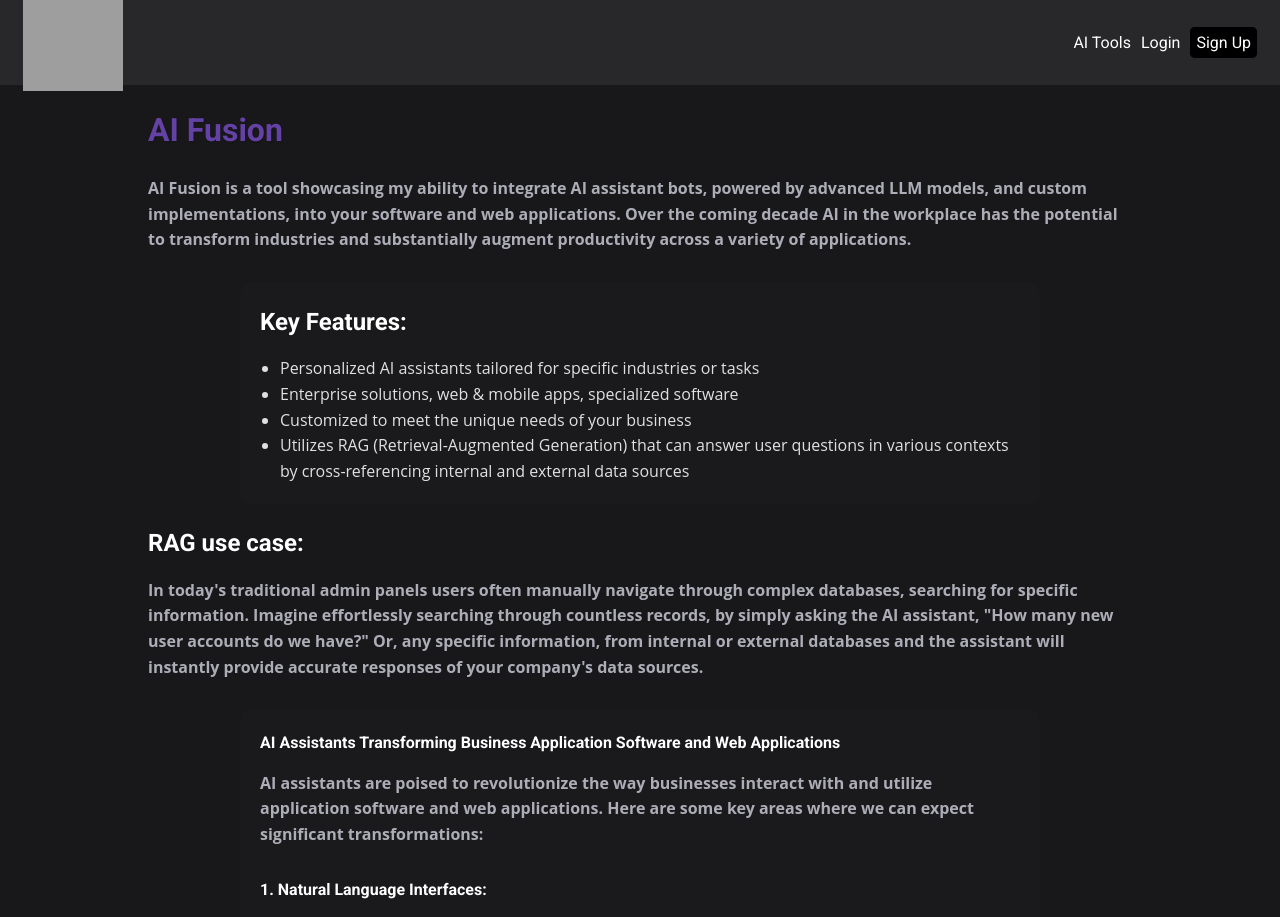
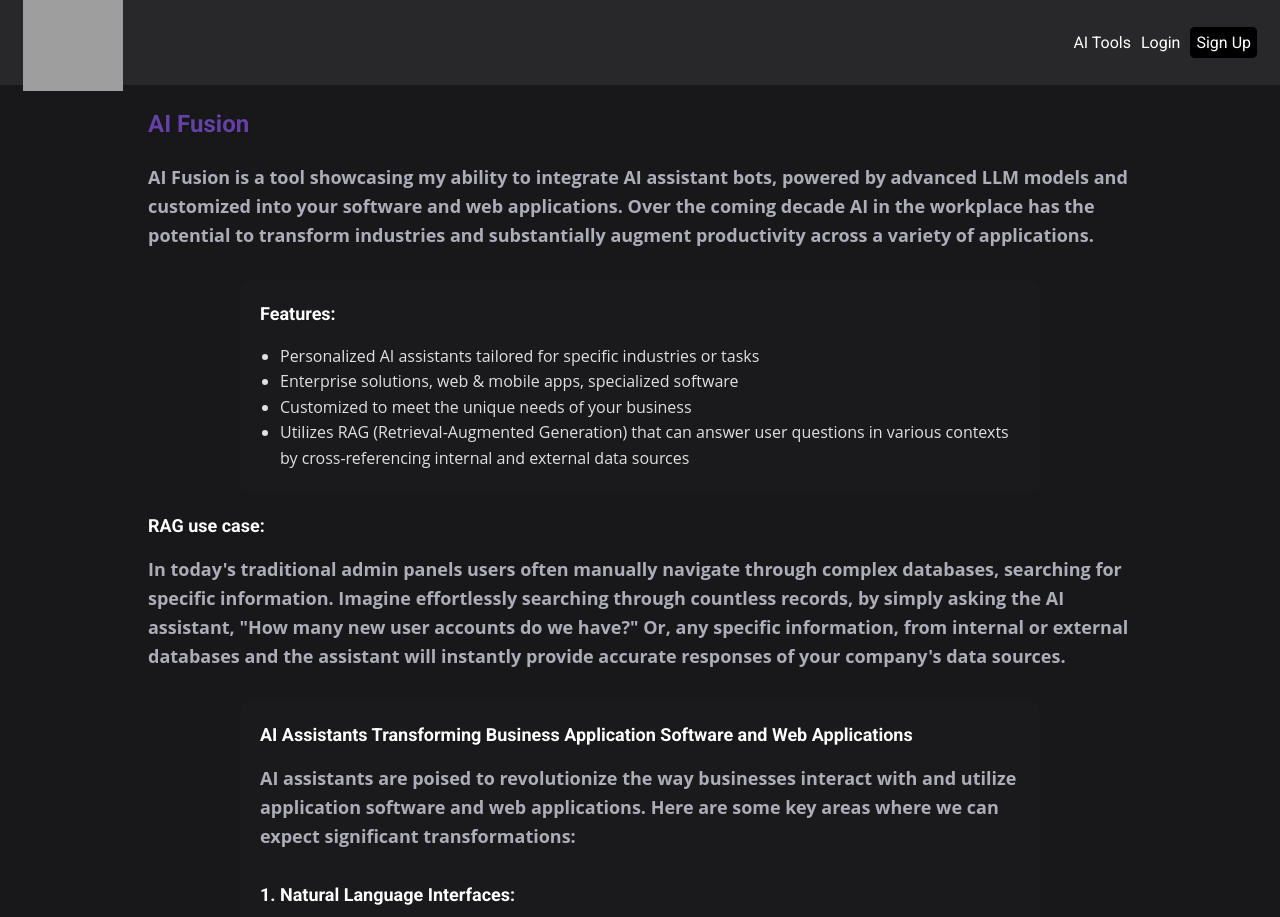
Before and after one commit to gitlaws/AI-Fusion, an Angular app: page /home in a window 1280 px wide. Shown: the top 917 px of the page. Built offline with nearby package versions, Linux system fonts and the light colour scheme; grey boxes are pictures that could not be loaded.

Commit message:
font updates

```diff
--- a/src/app/common/home/home.component.html
+++ b/src/app/common/home/home.component.html
@@ -3,13 +3,13 @@
     <h1>AI Fusion</h1>
     <p>
       AI Fusion is a tool showcasing my ability to integrate AI assistant bots,
-      powered by advanced LLM models, and custom implementations, into your
-      software and web applications. Over the coming decade AI in the workplace
-      has the potential to transform industries and substantially augment
-      productivity across a variety of applications.
+      powered by advanced LLM models and customized into your software and web
+      applications. Over the coming decade AI in the workplace has the potential
+      to transform industries and substantially augment productivity across a
+      variety of applications.
     </p>
     <div class="features">
-      <h3>Key Features:</h3>
+      <h3>Features:</h3>
       <ul>
         <li>
           Personalized AI assistants tailored for specific industries or tasks
--- a/src/app/common/home/home.component.scss
+++ b/src/app/common/home/home.component.scss
@@ -11,12 +11,15 @@ $background-color: #18181b;
 $hover-color: darken($primary-color, 10%);
 $subtext-color: #cccccc;
 $subtext-highlight-color: #ffcc00;
-$features-background-color: rgba(32, 32, 32, 0.3); // 80% opacity
+$features-background-color: rgba(32, 32, 32, 0.3); // % opacity
 $features-text-color: #e0e0e0;
 
 // Font Variables
 $heading-font-family: "Roboto", sans-serif;
 $body-font-family: "Open Sans", sans-serif;
+$font-size-desktop: 18px;
+$font-size-tablet: 16px;
+$font-size-mobile: 14px;
 
 // Mixin for responsive design
 @mixin respond-to($media) {
@@ -62,66 +65,66 @@ $body-font-family: "Open Sans", sans-serif;
 
 // Heading Styles
 .intro-container h1 {
-  font-size: 2em; // Reduced from 2.5em
+  font-size: 1.5em; // Reduced from 2.5em
   margin-bottom: 20px;
   color: $primary-purple-color;
   text-shadow: 1px 1px 2px rgba(0, 0, 0, 0.1);
   font-family: $heading-font-family;
 
-  @include respond-to("tablet") {
-    font-size: 1.8em;
-  }
+  // @include respond-to("tablet") {
+  //   font-size: $font-size-tablet;
+  // }
 
-  @include respond-to("mobile") {
-    font-size: 1.5em;
-  }
+  // @include respond-to("mobile") {
+  //   font-size: $font-size-mobile;
+  // }
 }
 
 .intro-container h3 {
-  font-size: 1.5em; // Reduced from 1.8em
+  font-size: $font-size-desktop; // Reduced from 1.8em
   margin-bottom: 15px;
   color: $heading-color;
   text-shadow: 1px 1px 2px rgba(0, 0, 0, 0.1);
   font-family: $heading-font-family;
 
   @include respond-to("tablet") {
-    font-size: 1.3em;
+    font-size: $font-size-tablet;
   }
 
   @include respond-to("mobile") {
-    font-size: 1.1em;
+    font-size: $font-size-mobile;
   }
 }
 
 .intro-container .subheading {
-  font-size: 1.7em; // Reduced from 2em
+  font-size: $font-size-desktop; // Reduced from 2em
   margin-bottom: 20px;
   color: $heading-color;
   font-family: $heading-font-family;
 
   @include respond-to("tablet") {
-    font-size: 1.5em;
+    font-size: $font-size-tablet;
   }
 
   @include respond-to("mobile") {
-    font-size: 1.3em;
+    font-size: $font-size-mobile;
   }
 }
 
 // Paragraph Styles
 .intro-container p {
-  font-size: 1em; // Reduced from 1.2em
+  font-size: $font-size-desktop; // Reduced from 1.2em
   margin-bottom: 30px;
   color: $secondary-color;
   font-family: $body-font-family;
   line-height: 1.6;
 
   @include respond-to("tablet") {
-    font-size: 0.9em;
+    font-size: $font-size-tablet;
   }
 
   @include respond-to("mobile") {
-    font-size: 0.8em;
+    font-size: $font-size-mobile;
   }
 }
 
@@ -148,6 +151,16 @@ $body-font-family: "Open Sans", sans-serif;
   }
 }
 
+.features li {
+  @include respond-to("tablet") {
+    font-size: $font-size-tablet;
+  }
+
+  @include respond-to("mobile") {
+    font-size: $font-size-mobile;
+  }
+}
+
 .features ul,
 .transformation ul {
   list-style-type: disc;
@@ -164,23 +177,23 @@ $body-font-family: "Open Sans", sans-serif;
 
 // Transformation Heading Styles
 .transformation h3 {
-  font-size: 1em; // Reduced from 1.8em
+  font-size: $font-size-desktop; // Reduced from 1.8em
   margin-bottom: 15px;
   color: $heading-color;
   text-shadow: 1px 1px 2px rgba(0, 0, 0, 0.1);
   font-family: $heading-font-family;
 
   @include respond-to("tablet") {
-    font-size: 1.3em;
+    font-size: $font-size-tablet;
   }
 
   @include respond-to("mobile") {
-    font-size: 1.1em;
+    font-size: $font-size-mobile;
   }
 }
 
 .transformation h4 {
-  font-size: 1em; // Reduced from 1.5em
+  font-size: $font-size-desktop; // Reduced from 1.5em
   margin-top: 20px;
   margin-bottom: 10px;
   color: $heading-color;
@@ -189,11 +202,11 @@ $body-font-family: "Open Sans", sans-serif;
 
 .transformation li {
   @include respond-to("tablet") {
-    font-size: 0.9em;
+    font-size: $font-size-tablet;
   }
 
   @include respond-to("mobile") {
-    font-size: 0.8em;
+    font-size: $font-size-mobile;
   }
 }
 
@@ -202,7 +215,7 @@ $body-font-family: "Open Sans", sans-serif;
   height: 50px;
   width: 100%;
   padding: 10px 20px;
-  font-size: 1em; // Reduced from 1em
+  font-size: $font-size-desktop; // Reduced from 1em
   color: #fff;
   background-color: $primary-color;
   border: none;
@@ -212,11 +225,11 @@ $body-font-family: "Open Sans", sans-serif;
   font-family: $body-font-family;
 
   @include respond-to("tablet") {
-    font-size: 0.9em;
+    font-size: $font-size-tablet;
   }
 
   @include respond-to("mobile") {
-    font-size: 0.8em;
+    font-size: $font-size-mobile;
   }
 }
 
@@ -228,29 +241,29 @@ $body-font-family: "Open Sans", sans-serif;
 // Subtext Styles
 .subtext {
   color: $subtext-color;
-  font-size: 0.8em; // Reduced from 0.9em
+  font-size: $font-size-desktop;
   font-family: $body-font-family;
 
   @include respond-to("tablet") {
-    font-size: 0.7em;
+    font-size: $font-size-tablet;
   }
 
   @include respond-to("mobile") {
-    font-size: 0.6em;
+    font-size: $font-size-mobile;
   }
 }
 
 .subtext-highlight {
   color: $subtext-highlight-color;
-  font-size: 0.8em; // Reduced from 0.9em
+  font-size: $font-size-desktop;
   font-weight: bold;
   font-family: $body-font-family;
 
   @include respond-to("tablet") {
-    font-size: 0.7em;
+    font-size: $font-size-tablet;
   }
 
   @include respond-to("mobile") {
-    font-size: 0.6em;
+    font-size: $font-size-mobile;
   }
 }
```
